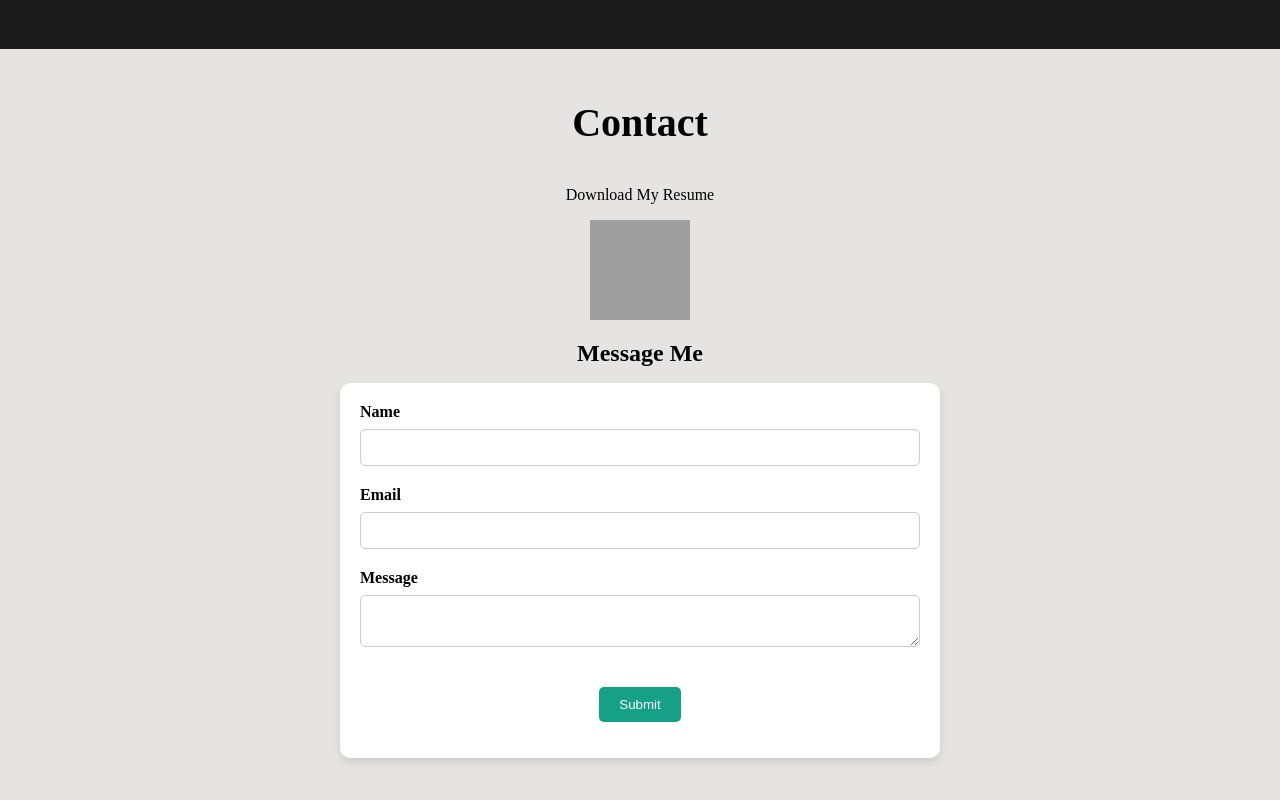
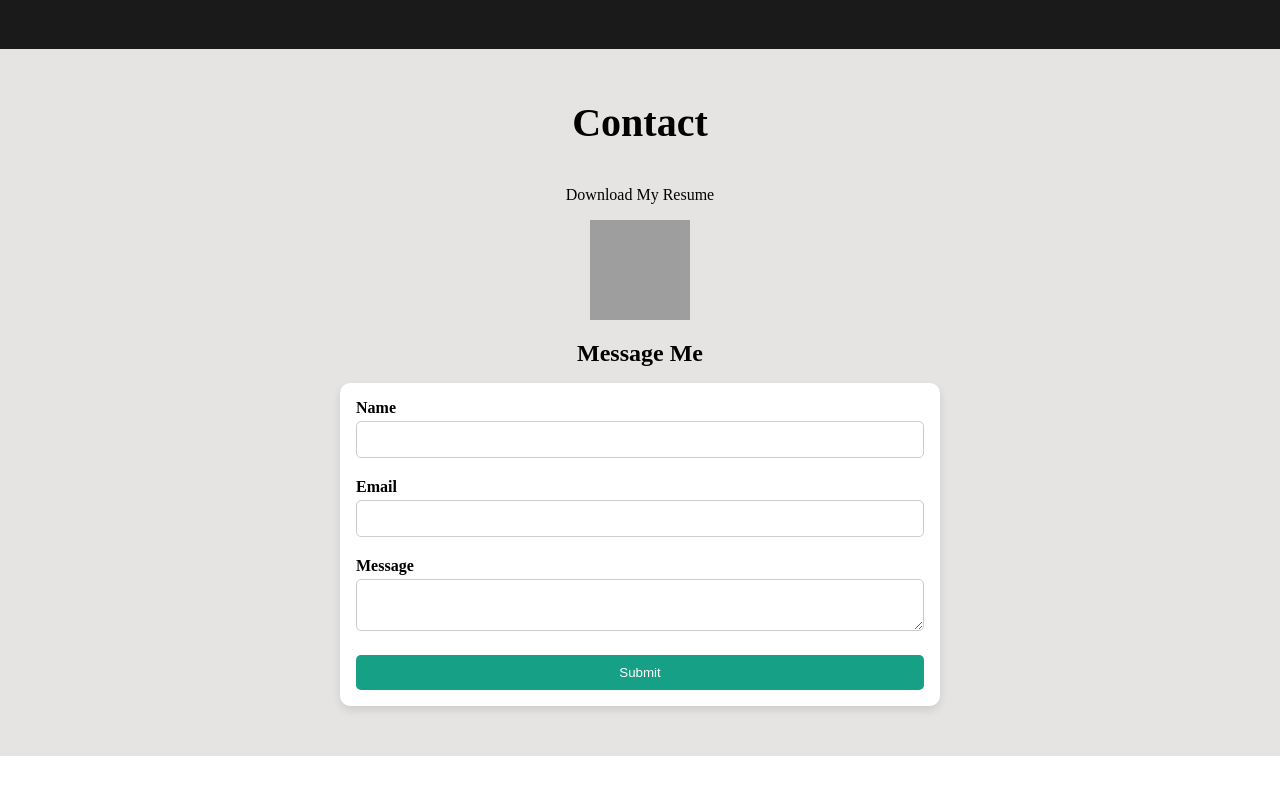
Before and after one commit to CPaskewitz/my-portfolio, a React (Vite) app: page / in a window 1280 px wide. Shown: the part 2044-2844 px from the top of the page. After the commit the page ends 2800 px from the top, so only its background shows below. Built offline with nearby package versions, Linux system fonts and the light colour scheme; grey boxes are pictures that could not be loaded; the HTML template or start-up script is replaced by a standard one.

Commit message:
fix styling

```diff
--- a/src/components/Contact/Contact.scss
+++ b/src/components/Contact/Contact.scss
@@ -12,7 +12,7 @@
         max-width: 600px;
         margin: 0 auto;
         background-color: #fff;
-        padding: 20px;
+        padding: 16px;
         border-radius: 10px;
         box-shadow: 0 4px 8px rgba(0, 0, 0, 0.1);
     }
@@ -23,7 +23,7 @@
 
         label {
             display: block;
-            margin-bottom: 8px;
+            margin-bottom: 4px;
             font-weight: bold;
         }
 
@@ -57,7 +57,7 @@
         border-radius: 5px;
         cursor: pointer;
         transition: background-color 0.3s, transform 0.3s;
-        margin: 16px;
+        width: 100%;
 
         &:hover {
             background-color: darken(#16A085, 10%);
```
